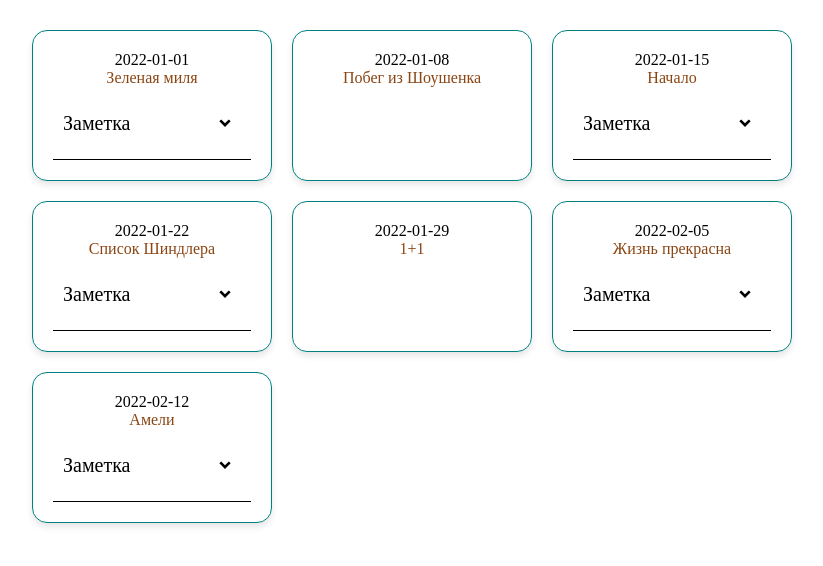
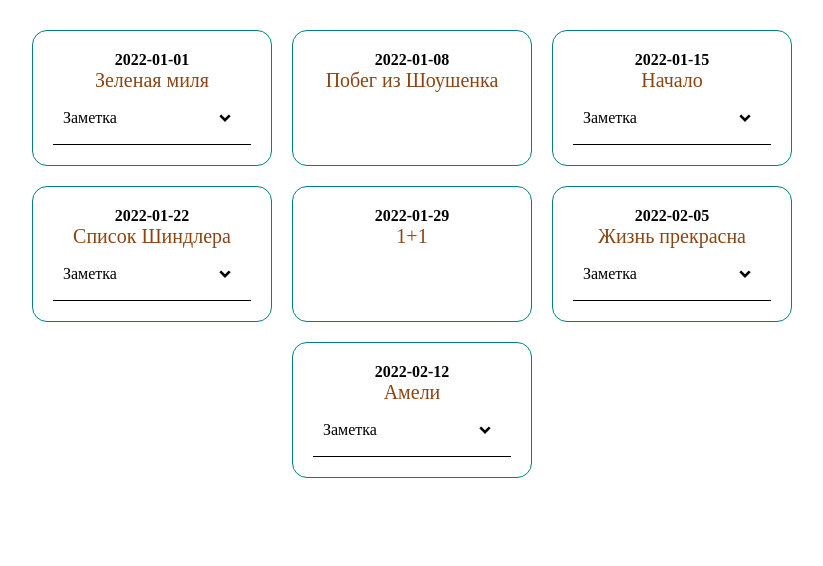
Before and after one commit to polopo927/films, a React (Vite) app: page / in a window 1280 px wide. Shown: the top 566 px of the page, without its empty margins (228-1051 px from the left). Built offline with nearby package versions, Linux system fonts and the light colour scheme.

Commit message:
небольшой фикс

```diff
--- a/src/App.css
+++ b/src/App.css
@@ -62,24 +62,32 @@
 .films {
 	display: grid;
 	grid-template-columns: repeat(3, 1fr);
-	grid-gap: 20px;
+	gap: 20px;
 	max-width: 800px;
 	margin: 0 auto;
 	padding: 20px;
 }
 
-.films a {
-	color: saddlebrown;
-}
-
 .card {
 	border: 1px solid teal;
 	border-radius: 15px;
-	box-shadow: 0 4px 6px rgba(0, 0, 0, 0.1);
 	padding: 20px;
-	transition: transform 0.5s ease-in-out, box-shadow 0.5s ease-in-out, background-color 0.5s ease-in-out;
 }
 
-.notes {
+.card:last-child {
+	grid-column-start: 2;
+	grid-column-end: 3;
+}
+
+.card__release {
+	font-weight: bold;
+}
+
+.card__film {
+	color: saddlebrown;
+	font-size: 20px;
+}
+
+.card__notes {
 	position: relative;
 }
--- a/src/components/Accordion/index.jsx
+++ b/src/components/Accordion/index.jsx
@@ -1,26 +1,6 @@
-import { RiArrowDropDownLine } from 'react-icons/ri'
-import './index.css'
-import { useRef, useState } from 'react'
+import { useState } from 'react'
+import { AccordionItem } from '../AccordionItem';
 
-const AccordionItem = ({ question, answer, isOpen, onClick }) => {
-  const contentHeight = useRef()
-   return(
-     <div className="wrapper" >
-     <button className={`question-container ${isOpen ? 'active' : ''}`} onClick={onClick} >
-      <p className='question-content'>{question}</p>
-      <RiArrowDropDownLine className={`arrow ${isOpen ? 'active' : ''}`} />
-     </button>
-
-      <div ref={contentHeight} className="answer-container" style={
-           isOpen
-           ? { height: contentHeight.current.scrollHeight }
-           : { height: "0px" }
-          }>
-       <p className="answer-content">{answer}</p>
-      </div>
-    </div>
-   )
- }
 
 export const Accordion = ({ data }) => {
   const [activeIndex, setActiveIndex] = useState(null);
--- a/src/components/Accordion/index.css
+++ b/src/components/AccordionItem/index.css
@@ -15,12 +15,12 @@
 .wrapper .question-container {
   width: 100%;
   text-align: left;
-  padding: 20px 10px;
+  padding: 10px 10px;
   display: flex;
   align-items: center;
   justify-content: space-between;
   font-weight: 500;
-  font-size: 20px;
+  font-size: 16px;
   background: transparent;
   border: none;
   cursor: pointer;
@@ -52,6 +52,6 @@
 
 .wrapper .answer-content {
   padding: 1rem 0;
-  font-size: 20px;
+  font-size: 18px;
   font-style: italic;
 }
--- /dev/null
+++ b/src/components/AccordionItem/index.jsx
@@ -0,0 +1,24 @@
+import { RiArrowDropDownLine } from 'react-icons/ri'
+import { useRef } from 'react'
+import './index.css'
+
+
+export const AccordionItem = ({ question, answer, isOpen, onClick }) => {
+	const contentHeight = useRef()
+	return (
+		<div className="wrapper" >
+			<button className={`question-container ${isOpen ? 'active' : ''}`} onClick={onClick} >
+				<p className='question-content'>{question}</p>
+				<RiArrowDropDownLine className={`arrow ${isOpen ? 'active' : ''}`} />
+			</button>
+
+			<div ref={contentHeight} className="answer-container" style={
+				isOpen
+					? { height: contentHeight.current.scrollHeight }
+					: { height: "0px" }
+			}>
+				<p className="answer-content">{answer}</p>
+			</div>
+		</div>
+	)
+}
--- a/src/components/Card/index.jsx
+++ b/src/components/Card/index.jsx
@@ -4,10 +4,10 @@
 
 	return (
 		<div className='card'>
-			<div>{ day }</div>
-			<a href="#">{ film }</a>
+			<div className='card__release'>{ day }</div>
+			<a className='card__film' href="#">{ film }</a>
 			{ notes &&
-				<div className="notes">
+				<div className="card__notes">
 					<Accordion data={[{ question: 'Заметка', answer: notes }]}/>
 				</div>
 			}
```
